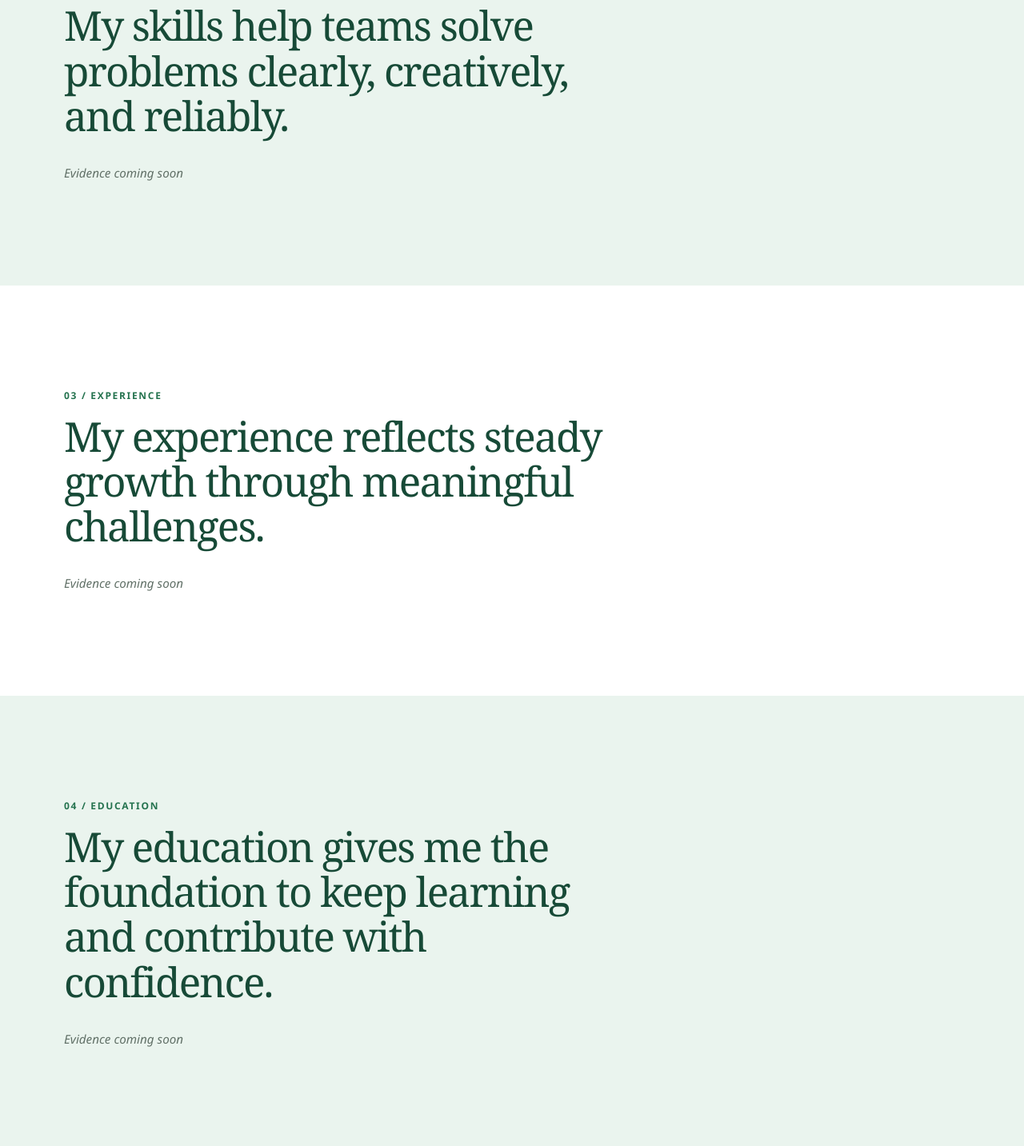
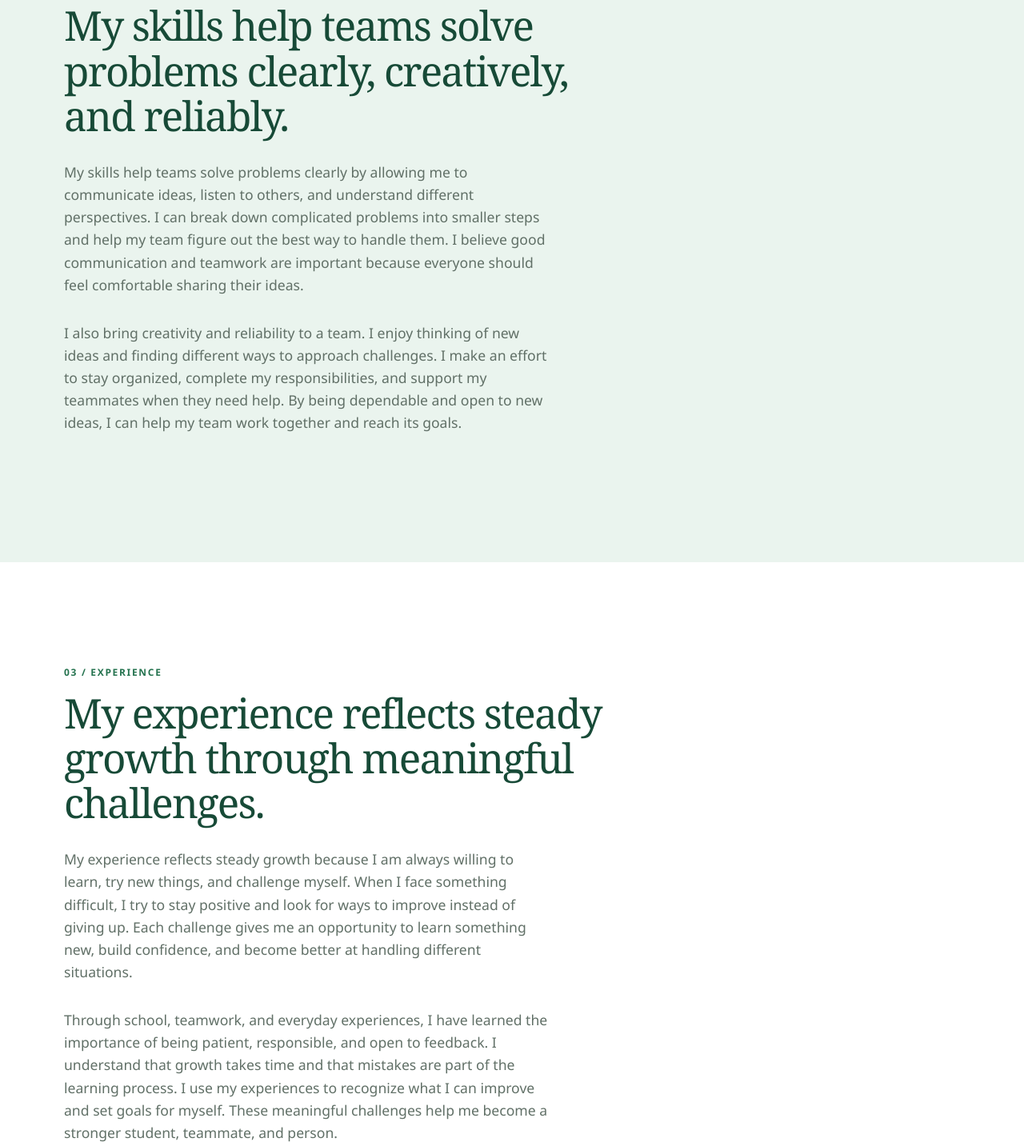
Before and after one commit to dswish/mwosdknwoqdc, a plain HTML site: page index.html in a window 1280 px wide. Shown: the part 1901-3334 px from the top of the page at 80% size. Drawn offline with Linux system fonts and the light colour scheme.

Commit message:
Update skills, experience, education, and contact sections

```diff
--- a/index.html
+++ b/index.html
@@ -76,28 +76,84 @@
       <div class="container">
         <p class="section-number">02 / Skills</p>
         <h2>My skills help teams solve problems clearly, creatively, and reliably.</h2>
-        <p class="evidence">Evidence coming soon</p>
+        <p class="intro">
+          My skills help teams solve problems clearly by allowing me to
+          communicate ideas, listen to others, and understand different
+          perspectives. I can break down complicated problems into smaller
+          steps and help my team figure out the best way to handle them. I
+          believe good communication and teamwork are important because
+          everyone should feel comfortable sharing their ideas.
+        </p>
+        <p class="intro">
+          I also bring creativity and reliability to a team. I enjoy thinking
+          of new ideas and finding different ways to approach challenges. I
+          make an effort to stay organized, complete my responsibilities, and
+          support my teammates when they need help. By being dependable and
+          open to new ideas, I can help my team work together and reach its
+          goals.
+        </p>
       </div>
     </section>
     <section id="experience" class="content-section">
       <div class="container">
         <p class="section-number">03 / Experience</p>
         <h2>My experience reflects steady growth through meaningful challenges.</h2>
-        <p class="evidence">Evidence coming soon</p>
+        <p class="intro">
+          My experience reflects steady growth because I am always willing to
+          learn, try new things, and challenge myself. When I face something
+          difficult, I try to stay positive and look for ways to improve
+          instead of giving up. Each challenge gives me an opportunity to
+          learn something new, build confidence, and become better at handling
+          different situations.
+        </p>
+        <p class="intro">
+          Through school, teamwork, and everyday experiences, I have learned
+          the importance of being patient, responsible, and open to feedback.
+          I understand that growth takes time and that mistakes are part of
+          the learning process. I use my experiences to recognize what I can
+          improve and set goals for myself. These meaningful challenges help
+          me become a stronger student, teammate, and person.
+        </p>
       </div>
     </section>
     <section id="education" class="content-section tinted-section">
       <div class="container">
         <p class="section-number">04 / Education</p>
         <h2>My education gives me the foundation to keep learning and contribute with confidence.</h2>
-        <p class="evidence">Evidence coming soon</p>
+        <p class="intro">
+          My education has given me a strong foundation that continues to
+          help me learn, grow, and contribute with confidence. I started my
+          educational journey at Lynnewood Elementary School, where I
+          developed important skills, built friendships, and learned the
+          basics that prepared me for the future. I then attended Haverford
+          Middle School, where I became more independent, took on new
+          challenges, and learned how to manage greater responsibilities.
+          After that, I continued my education at Haverford High School, where
+          I explored new subjects, developed my interests, and prepared for
+          life after graduation.
+        </p>
+        <p class="intro">
+          I am now continuing my educational journey at Drexel University,
+          where I have the opportunity to build on everything I learned
+          throughout my earlier years of school. Being at Drexel allows me to
+          become more independent, gain new knowledge, and develop skills
+          that will help me in my future career. My experiences at Lynnewood,
+          Haverford Middle School, and Haverford High School have taught me
+          the importance of hard work, responsibility, and always being
+          willing to learn. I am proud of how far I have come and excited to
+          continue growing and working toward my goals.
+        </p>
       </div>
     </section>
     <section id="contact" class="content-section contact-section">
       <div class="container">
         <p class="section-number">05 / Contact</p>
         <h2>Starting a conversation with me can turn a shared idea into the next opportunity.</h2>
-        <p class="evidence">Evidence coming soon</p>
+        <p class="intro">The best way to get to me is through my email.</p>
+        <p class="intro">
+          <a href="mailto:djb447@drexel.edu">djb447@drexel.edu</a>
+        </p>
+        <p class="intro">I’ll be sure to get to you as soon as possible!</p>
       </div>
     </section>
     <section id="ai-log" class="content-section tinted-section">
```
